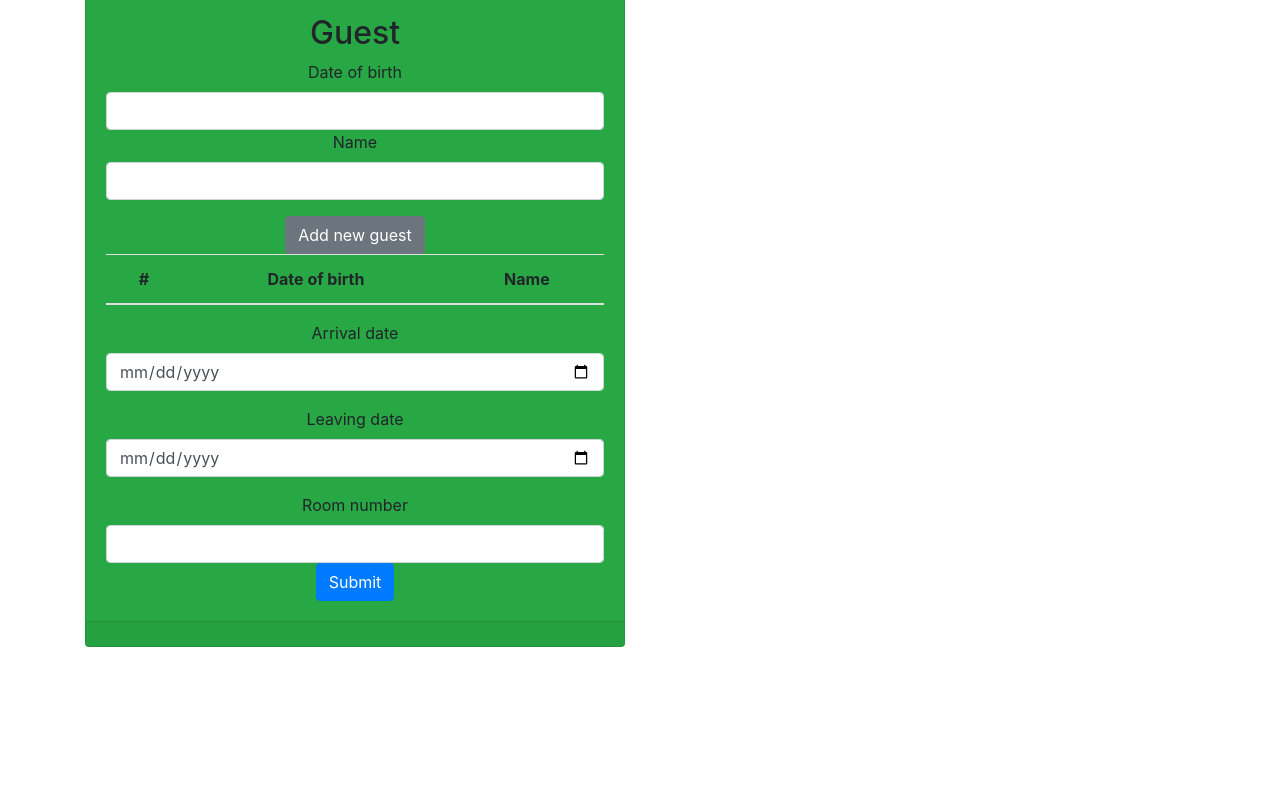
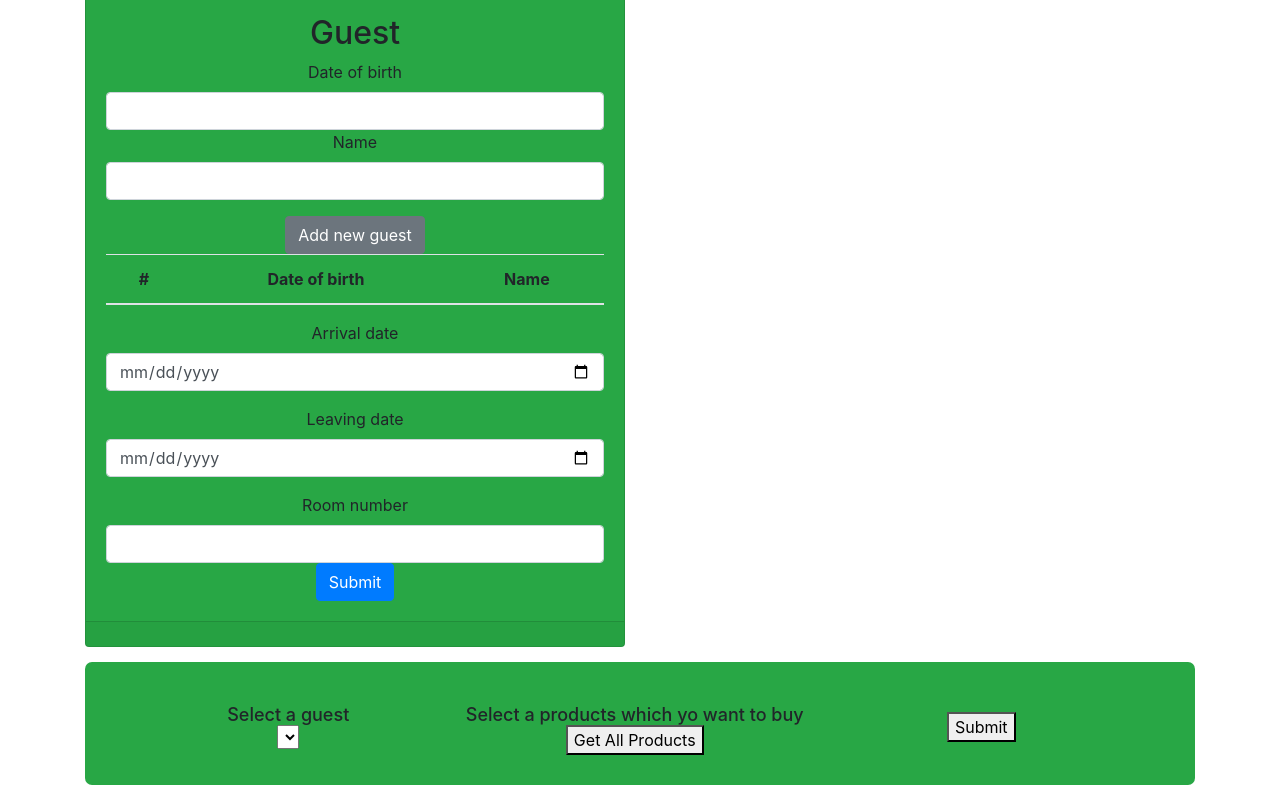
Before and after one commit to markraven/Wellness-Badges-, a React (Create React App) app in the folder frontend/: page / in a window 1280 px wide. Shown: the part 623-1423 px from the top of the page. Before the commit the page ends 1270 px from the top, so only its background shows below. Built offline with nearby package versions, Linux system fonts and the light colour scheme; what flux would draw is missing.

Commit message:
buyForm részleges elkészítése
#24 tesztelésre kész
vásárlás nem működik

```diff
--- /dev/null
+++ b/frontend/public/Style/customStyle.scss
@@ -0,0 +1,22 @@
+.container_custom{
+  display: flex;
+  width: 100% !important;
+  background-color: #28a745;
+  border-radius: 7px;
+  padding: 30px;
+  padding-top: 50px;
+  margin: 15px;
+  text-align: center;
+  .custom_h1{
+    line-height: 5px;
+    font-size: 18px;
+  }
+    .custom_col{
+
+      width: 33%;
+      height: 100%;
+
+    }
+
+
+}
--- a/frontend/src/App.js
+++ b/frontend/src/App.js
@@ -3,6 +3,7 @@ import './App.scss';
 import AddNewProductForm from "./component/AddNewProductForm";
 import BookRoomForm from "./component/BookRoomForm";
 import CheckInForm from './component/CheckInForm';
+import BuyForm from "./component/BuyForm";
 
 function App() {
   return (
@@ -46,7 +47,15 @@ function App() {
           </div>
         </div>
       </div>
+
+        <div className={"row"}>
+                    <BuyForm/>
+        </div>
+
     </div>
+
+
+
   );
 }
 
--- a/frontend/src/App.scss
+++ b/frontend/src/App.scss
@@ -1 +1,2 @@
 @import "../node_modules/bootstrap/scss/bootstrap";
+@import "public/Style/customStyle";
--- a/frontend/src/action/HotelActions.js
+++ b/frontend/src/action/HotelActions.js
@@ -4,7 +4,7 @@ import * as actionConstants from '../dispatcher/ComplexNumberActionConstants'
 
 ///visszaaadja az összes terméket
 export const listAllProducts=()=>{
-    axios.get('/hotel/allproduct').then((resp)=>{
+    axios.get('/hotel/products').then((resp)=>{
         dispatcher.dispatch({
             action : actionConstants.refresh,
             payload: resp.data
@@ -14,7 +14,7 @@ export const listAllProducts=()=>{
 
 //visszaadja az összes guestet
 export const getAllGuest=()=>{
-    axios.get('/hotel/getallguest').then((resp)=>{
+    axios.get('/hotel/guests').then((resp)=>{
         dispatcher.dispatch({
             action : actionConstants.refresh,
             payload: resp.data
@@ -22,7 +22,7 @@ export const getAllGuest=()=>{
     })
 }
 
-
+///buy folytatása
 ///miután lekértük az összes guestet és az összes terméket, akkor lehet a listázott termnékekből vásárolni
 export const buy=({count,guestId,productId})=>{
     axios.post('/hotel/buy',{
--- a/frontend/src/component/BuyForm.js
+++ b/frontend/src/component/BuyForm.js
@@ -11,7 +11,7 @@ class BuyForm extends React.Component{
     constructor(props, context) {
         super(props, context);
         this.state={
-            count:0,
+            amount:0,
             guestId:0,
             productId:0
         }
@@ -24,32 +24,25 @@ class BuyForm extends React.Component{
     }
     render() {
         return(
-            <section>
-
-                <div>
-                    <GuestList/>
-                </div>
-
-                <div>
-                    <ProductList/>
+            <section className={"container_custom"}>
+                <div className={"custom_col"}>
+                    <div className={"custom_column"}>
+                        <h1 className={"custom_h1"}>Select a guest</h1>
+                        <GuestList/>
+                    </div>
 
                 </div>
+                <div className={"custom_col"}>
+                    <h1 className={"custom_h1"}>Select a products which yo want to buy </h1>
+                    <ProductList/>
+                </div>
+                <div className={"custom_col"}>
+                    <form>
+                        <ErrorMessageWell/>
+                        <button onClick={()=> actions.buy(this.state)}>Submit</button>
+                    </form>
 
-
-                <ErrorMessageWell/>
-                <label htmlFor={"guest"} >Number of guests</label>
-                <input type={"number"} id={"guest"} name={"guest"} value={this.state.guest} onChange={this.formOnChange}/>
-                <br/>
-
-                <label htmlFor={"bornAt"}>Birth date</label>
-                <input type={"datetime"} id={"bornAt"} name={"bornAt"} value={this.state.bornAt} onChange={this.formOnChange}/>
-                <br/>
-                <label>Arrive date</label>
-                <input type={"datetime-local"} id={"arrival"} name={"arrival"}  value={this.state.arrival} onChange={this.formOnChange}/>
-                <br/>
-                <label>Leave date</label>
-                <input type={"date"} id={"leave"} name={"leave"}  value={this.state.leave} onChange={this.formOnChange}/>
-                <button onClick={()=> actions.bookRoom(this.state)}>Submit</button>
+                </div>
             </section>
         );
     }
--- a/frontend/src/component/GuestList.js
+++ b/frontend/src/component/GuestList.js
@@ -8,6 +8,7 @@ class GuestList extends React.Component{
         super(props);
         this.state = {guests : []};
         this._updateState = this._updateState.bind(this);
+
     }
 
 
@@ -26,10 +27,10 @@ class GuestList extends React.Component{
 
     render() {
         return(
-            <select onClick={()=> actions.getAllGuest()} >
-                {this.state.guests.map(({id,bornAt,name}, index)=>{
+            <select className={"custom_select"} onClick={()=> actions.getAllGuest()} >
+                {this.state.guests.map(({guestId,bornAt,guestName}, index)=>{
                     return(
-                        <GuestListItem key={index} id={id} bornAt={bornAt} name={name} />
+                        <GuestListItem key={index} guestId={guestId} bornAt={bornAt} guestName={guestName} />
                     );
                 })}
             </select>
--- a/frontend/src/component/GuestListItem.js
+++ b/frontend/src/component/GuestListItem.js
@@ -1,8 +1,8 @@
 import React from 'react';
 
-function GuestListItem({id,bornAt,name}){
+function GuestListItem({guestId,bornAt,guestName}){
     return (
-        <option>({id}, {bornAt}, {name})</option>
+        <option>({guestId}, {bornAt}, {guestName})</option>
     );
 }
 
```
